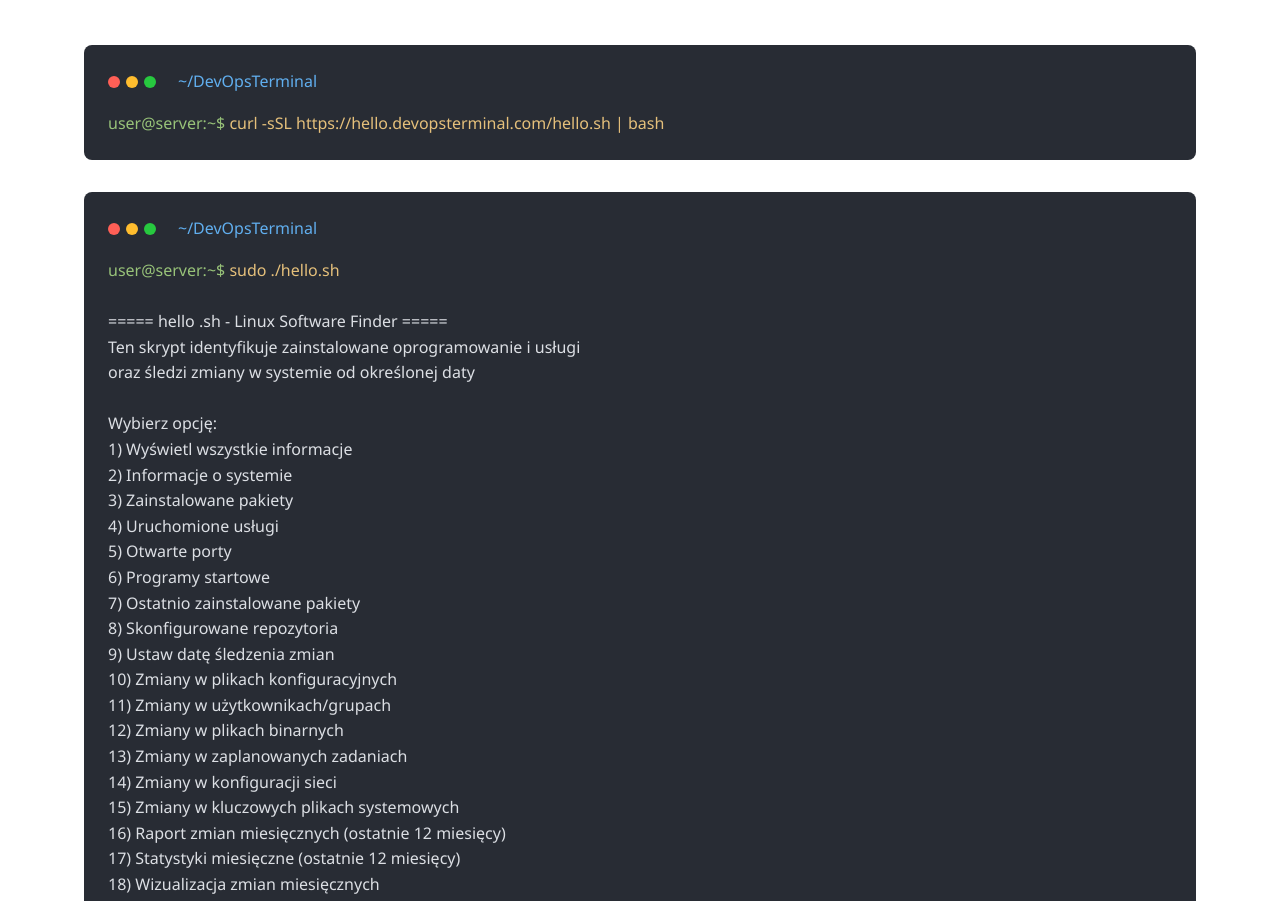
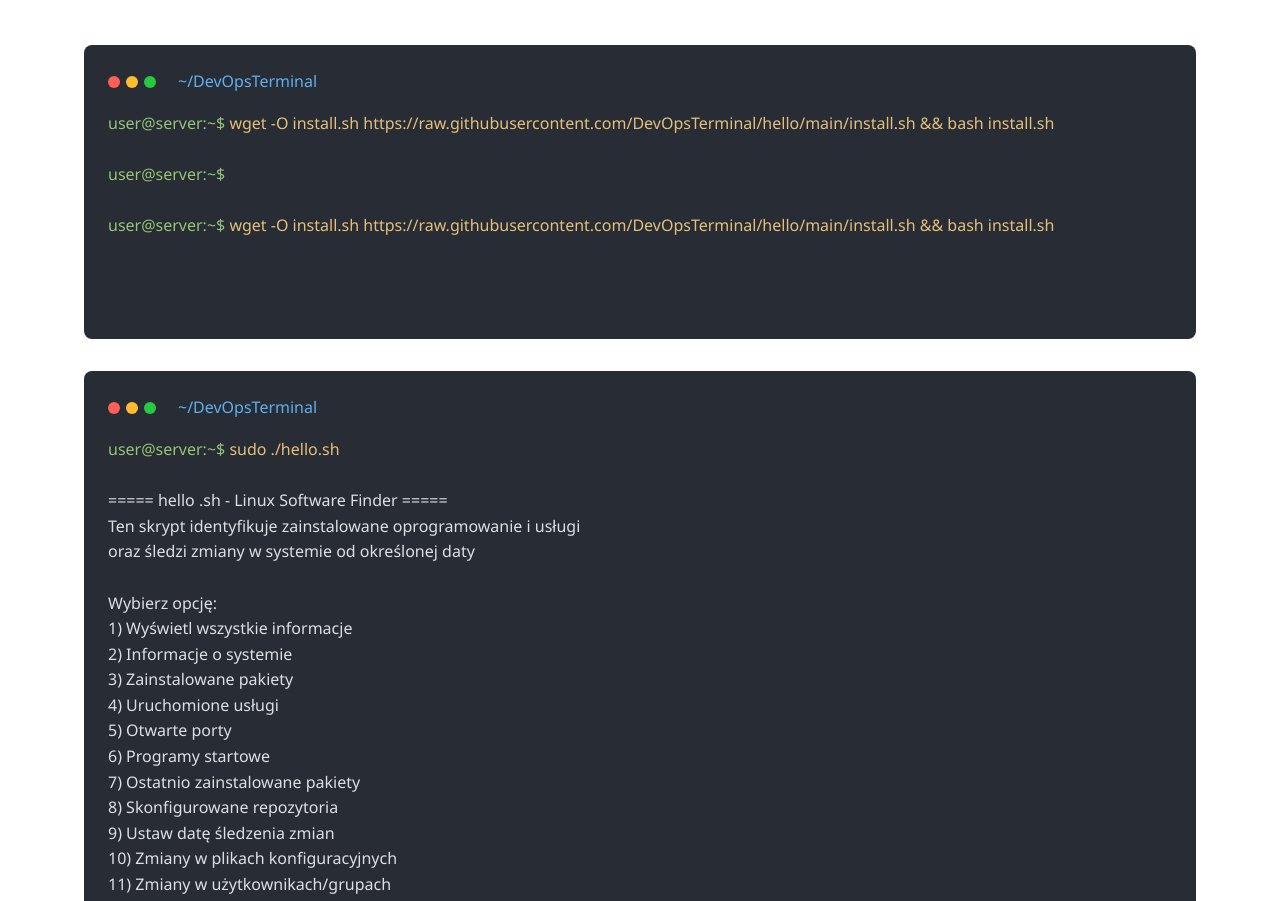
Before and after one commit to DevOpsTerminal/hello, a plain HTML site: page index.html in a window 1280 px wide. Shown: the part 1831-2732 px from the top of the page. Drawn offline with Linux system fonts and the light colour scheme.

Commit message:
Release version 0.1.20

```diff
--- a/index.html
+++ b/index.html
@@ -820,8 +820,11 @@
                 <div class="terminal-dot terminal-green"></div>
                 <div class="terminal-path">~/DevOpsTerminal</div>
             </div>
-            <pre><code><span class="prompt">user@server:~$</span> <span class="command">curl -sSL https://hello.devopsterminal.com/hello.sh | bash</span>
+            <pre><code><span class="prompt">user@server:~$</span> <span class="command">wget -O install.sh https://raw.githubusercontent.com/DevOpsTerminal/hello/main/install.sh && bash install.sh</span>
+            <pre><code><span class="prompt">user@server:~$</span> <span# OR: </span>
+            <pre><code><span class="prompt">user@server:~$</span> <span class="command">wget -O install.sh https://raw.githubusercontent.com/DevOpsTerminal/hello/main/install.sh && bash install.sh</span>
 </code></pre>
+
         </div>
 
         <div class="terminal">
```
Also changed, not shown: 1 other file.
